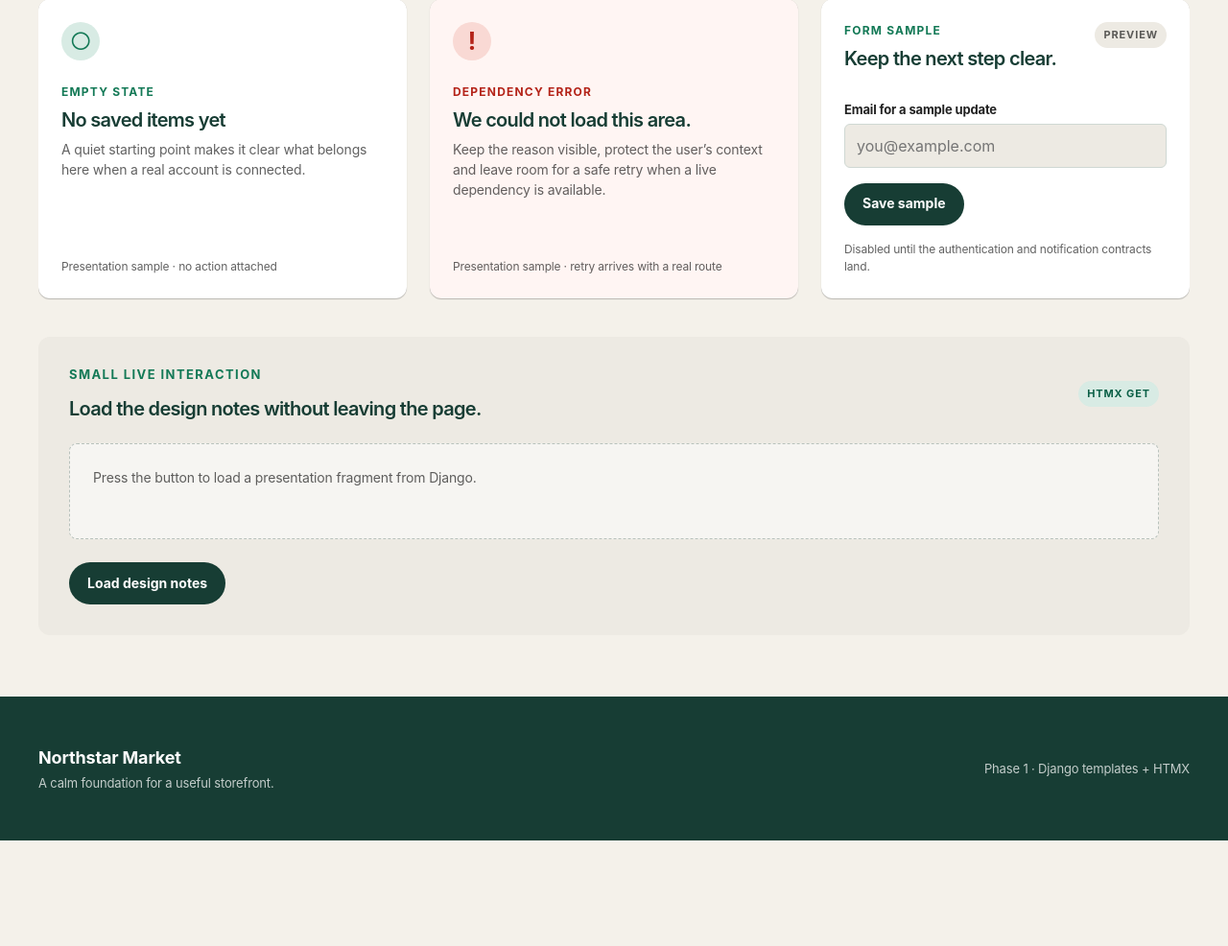
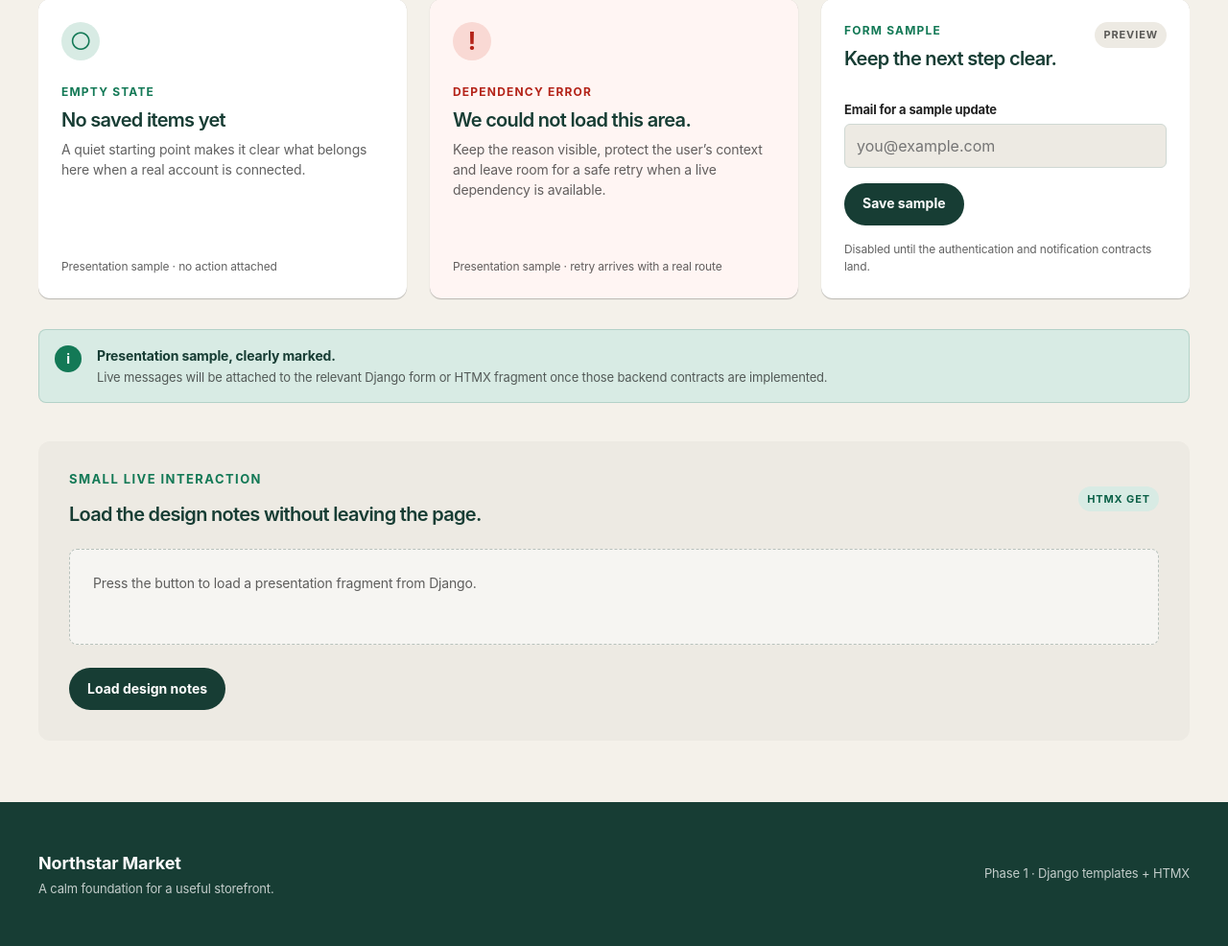
Before and after one commit to ZadeNova/INF2006_Cloud_BigData_Project, a Django app: page / in a window 1280 px wide. Shown: the part 2151-3137 px from the top of the page at 96% size. Before the commit the page ends 3027 px from the top, so only its background shows below. Run offline with Django 5.2, Linux system fonts and the light colour scheme; parts of the project's set-up code (start-up, migrations or seed data) failed here and were passed over.

Commit message:
feat: add branded frontend error and message states

```diff
--- a/src/static/css/site.css
+++ b/src/static/css/site.css
@@ -332,6 +332,88 @@ textarea:disabled {
 
 .page-shell {
     overflow: clip;
+}
+
+.error-page {
+    display: grid;
+    min-height: calc(100vh - 25rem);
+    place-items: center;
+    padding: var(--space-9) var(--gutter);
+}
+
+.error-page__card {
+    width: min(100%, 70rem);
+    padding: clamp(3.2rem, 7vw, 6.4rem);
+    border-radius: var(--card-radius);
+    background: var(--color-white);
+    box-shadow: var(--card-shadow);
+}
+
+.error-page h1 {
+    margin-bottom: var(--space-3);
+    font-size: clamp(3.8rem, 6vw, 6.4rem);
+}
+
+.error-page__card > p:not(.eyebrow) {
+    max-width: 56rem;
+    margin-bottom: var(--space-5);
+    color: var(--color-ink-soft);
+    font-size: 1.8rem;
+}
+
+.message {
+    display: flex;
+    align-items: flex-start;
+    gap: var(--space-3);
+    border: 1px solid transparent;
+    border-radius: 0.8rem;
+    padding: var(--space-3);
+}
+
+.message--info {
+    margin-top: var(--space-5);
+    border-color: rgba(11, 96, 71, 0.18);
+    background: var(--color-mint);
+}
+
+.message--error {
+    margin-bottom: var(--space-5);
+    border-color: rgba(180, 35, 24, 0.2);
+    background: var(--color-error-tint);
+}
+
+.message__icon {
+    display: grid;
+    flex: 0 0 auto;
+    width: 2.8rem;
+    height: 2.8rem;
+    place-items: center;
+    border-radius: 50%;
+    background: var(--color-accent);
+    color: var(--color-white);
+    font-size: 1.4rem;
+    font-weight: 700;
+}
+
+.message--error .message__icon {
+    background: var(--color-error);
+}
+
+.message strong,
+.message p {
+    display: block;
+}
+
+.message strong {
+    margin-bottom: 0.3rem;
+    color: var(--color-spruce);
+    font-size: 1.4rem;
+}
+
+.message p {
+    margin-bottom: 0;
+    color: var(--color-ink-soft);
+    font-size: 1.3rem;
 }
 
 .hero {
--- a/src/templates/foundation/home.html
+++ b/src/templates/foundation/home.html
@@ -122,6 +122,14 @@
             </article>
         </div>
 
+        <div class="message message--info" role="status">
+            <span class="message__icon" aria-hidden="true">i</span>
+            <div>
+                <strong>Presentation sample, clearly marked.</strong>
+                <p>Live messages will be attached to the relevant Django form or HTMX fragment once those backend contracts are implemented.</p>
+            </div>
+        </div>
+
         <section class="htmx-callout" aria-labelledby="htmx-title">
             <div class="htmx-callout__header">
                 <div>
```
Also changed, not shown: src/templates/404.html (added, +21 -0 lines), tests/test_frontend.py (+8 -0 lines).
